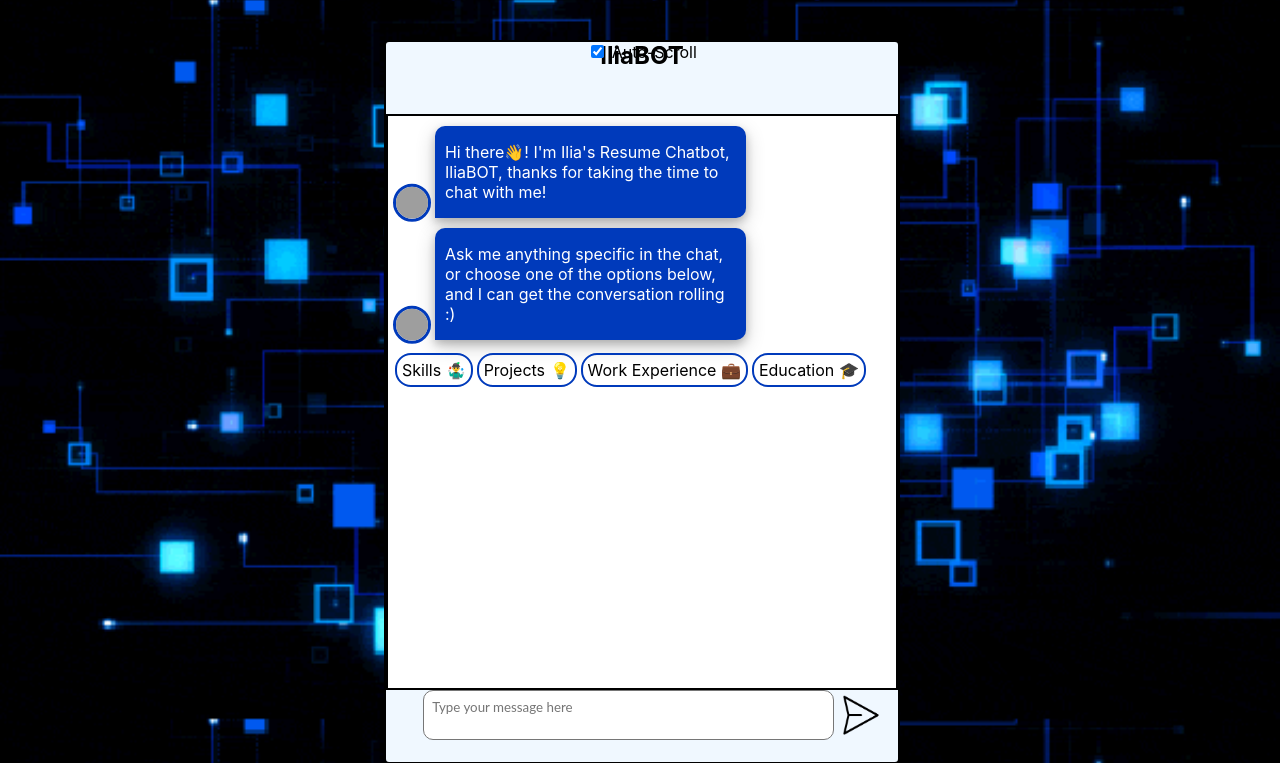
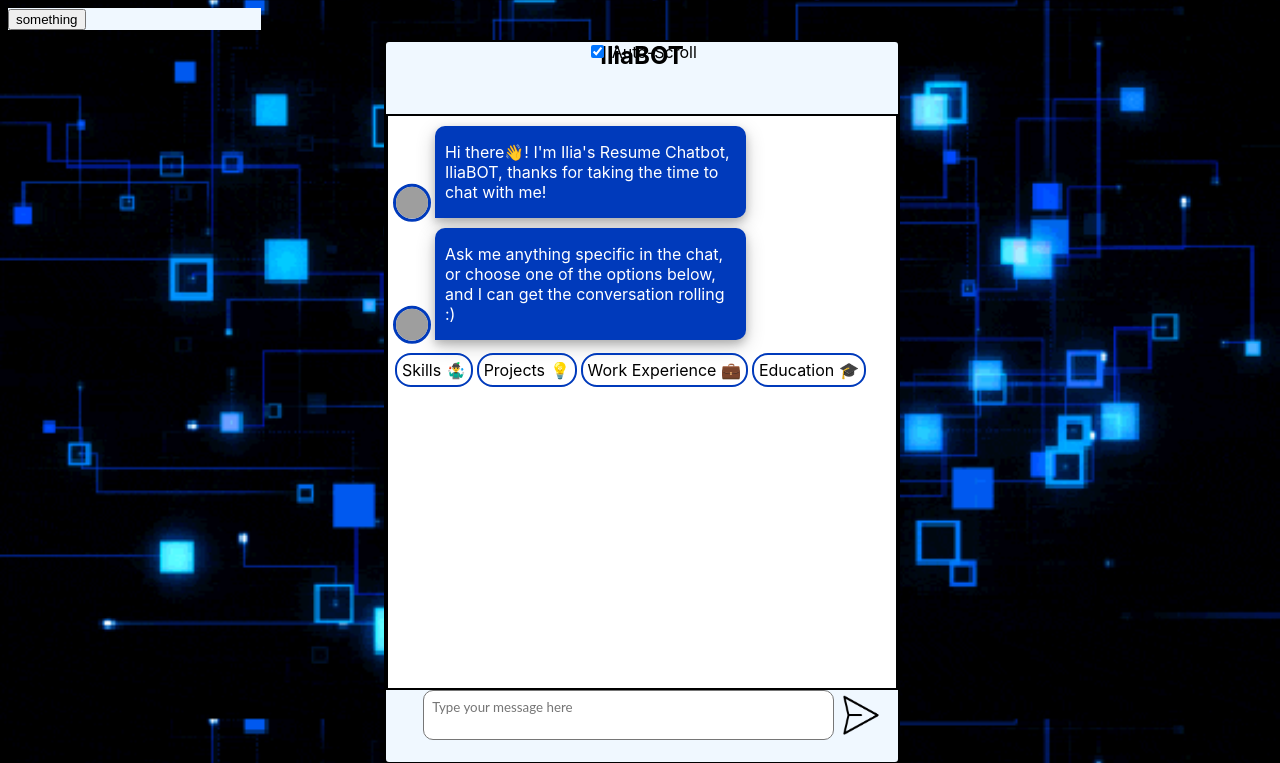
Before and after one commit to Iliaromanov/Resume-Chatbot-WebApp, a Flask app: page / in a window 1280 px wide. Shown: the top 763 px of the page. Run offline with Flask 2, Linux system fonts and the light colour scheme; some libraries are stand-ins or nearby versions; grey boxes are pictures that could not be loaded.

Commit message:
working on adding feedback buttons to UI

```diff
--- a/static/chatStyle.css
+++ b/static/chatStyle.css
@@ -19,8 +19,17 @@ body {
     border-radius: 20px;
     border: 4px solid #003abb;
 }
+#chatbotWindowOuter {
+    display: flex;
+
+}
+#feedbackButtons {
+    background-color: aliceblue;
+    width: 20%;
+    height: 10%;
+}
 @media (min-width: 1101px) {
-    #chatbot_window {
+    #chatbotWindowInner {
         display: grid;
         grid-template-columns: auto;
         grid-template-rows: 10% 80% 10%;
@@ -36,7 +45,7 @@ body {
     }
 }
 @media (max-width: 1100px) {
-    #chatbot_window {
+    #chatbotWindowInner {
         display: grid;
         grid-template-columns: auto;
         grid-template-rows: 10% 80% 10%;
--- a/static/utils.js
+++ b/static/utils.js
@@ -197,14 +197,14 @@ const createCollapsablesContainer = (titleArr, bodyArr) => {
                 panel.style.border = null
                 panel.style.paddingBottom = null
                 let title = collapsableHeader.innerHTML
-                collapsableHeader.innerHTML = "+" + title.slice(1, title.length)
+                collapsableHeader.innerHTML = "+" + title.slice(1, title.length)  // when closed title has +
                 // scrollPaused = false
             } else {
                 panel.style.maxHeight = panel.scrollHeight + "px"
                 panel.style.border = "1px solid black"
                 panel.style.paddingBottom = "8px"
                 let title = collapsableHeader.innerHTML
-                collapsableHeader.innerHTML = "-" + title.slice(1, title.length)
+                collapsableHeader.innerHTML = "-" + title.slice(1, title.length)  // when open title has -
                 // document.getElementById("chat_history").scrollTo(collapsableHeader.scrollHeight)
                 // scrollPaused = true
             }
--- a/templates/index.html
+++ b/templates/index.html
@@ -28,7 +28,8 @@
     <script src="//code.jquery.com/ui/1.11.3/jquery-ui.js"></script>
 </head>
 <body>
-    <div id="chatbot_window">
+    <div id="chatbotWindowOuter">
+        <div id="chatbotWindowInner">
             <nav id="navTitle">
                 <div id="autoScrollContainer" style="position:absolute;">
                     <input type="checkbox" id="autoScroll" checked="true">
@@ -47,6 +48,11 @@
                 </form>
             </div>
         </div>
+        <div id="feedbackButtons">
+            <input type="button" value="something">
+        </div>
+    </div>
+
 {#    <script type="text/javascript">#}
 {#        // empty fetch in the background to wake up my heroku based NLP pipeline API#}
 {#        fetch(`/get_response`, {#}
```
Lines whose indentation alone changed are shown as unchanged.
